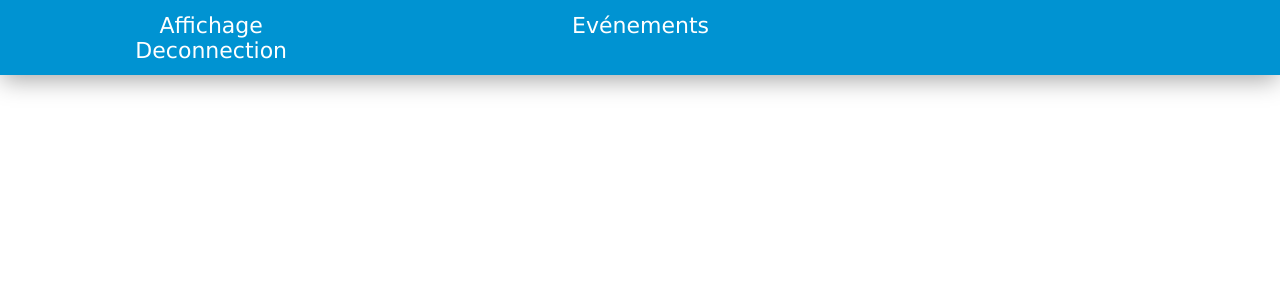
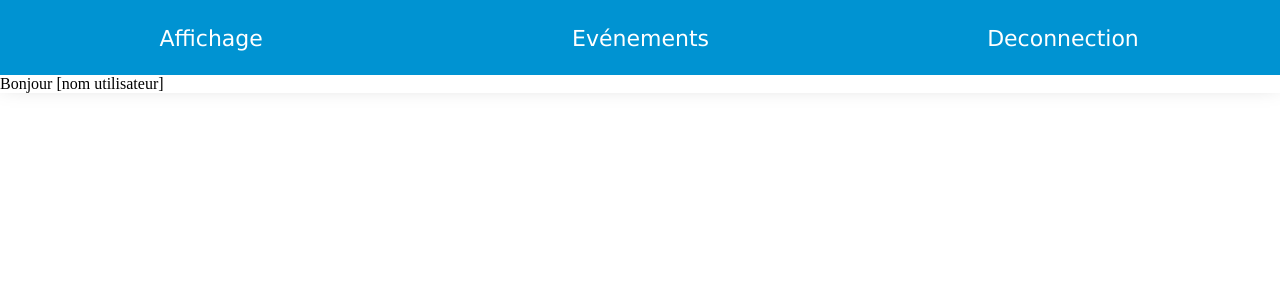
Before and after one commit to SaillyMaxence/-LP-DIM-Challenge-Web, a PHP site: page /pages/accueil.php in a window 1280 px wide. Shown: the top 300 px of the page. Run offline with PHP 8.4, Linux system fonts and the light colour scheme.

```diff
--- a/pages/accueil.php
+++ b/pages/accueil.php
@@ -13,18 +13,15 @@
 <body>
     <nav>
         <ul>
-            <a href="">
-                <li>Affichage</li>
-            </a>
-            <a href="evenement.php">
-                <li>Evénements</li>
-            </a>
-            <a href="">
-                <li>Deconnection</li>
+            <a href=""><li>Affichage</li>
+            </a><a href="evenement.php"><li>Evénements</li></a><a href=""><li>Deconnection</li>
             </a>
 
         </ul>
     </nav>
+    <div class="container">
+        <div class="grp1">Bonjour [nom utilisateur]</div>
+    </div>
     <script src="../libs/jquery.js"></script>
     <script type="text/javascript" src="../libs/datatable/datatables.min.js"></script>
     <script src="../index.js"></script>
```
